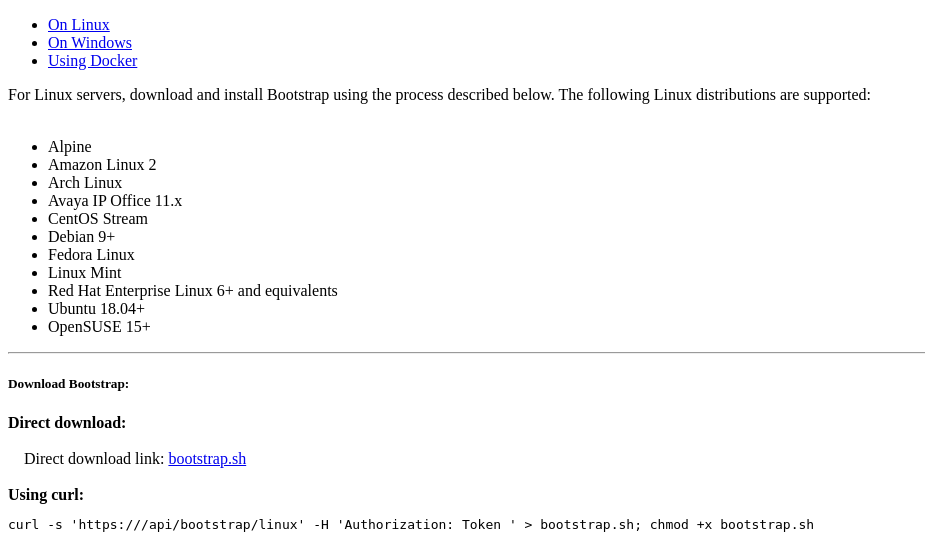
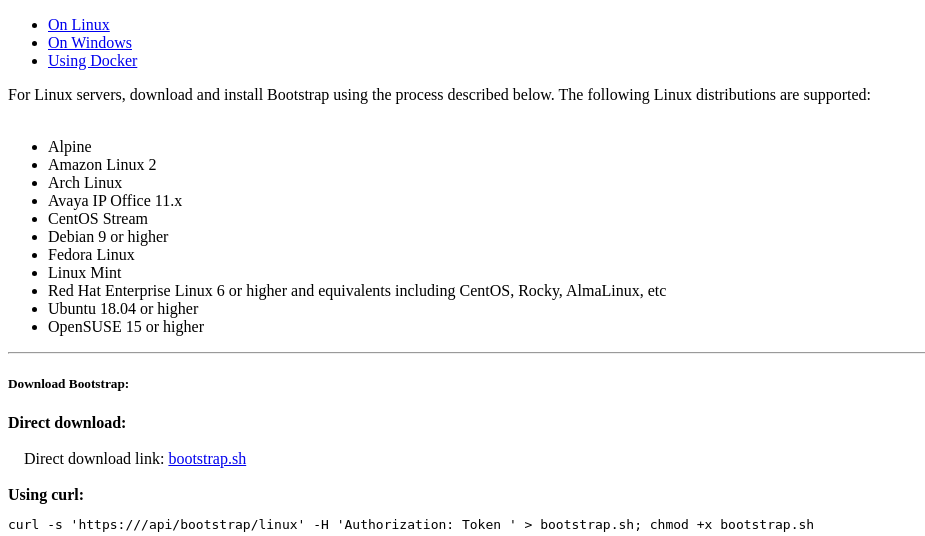
Before and after one commit to linuxdojo/evon-hub, a Django app: template hub/templates/hub/bootstrap.html in a window 1280 px wide. Shown: the part 274-810 px from the top of the page, without its empty margins (0-925 px from the left). Run offline with Django 4.2, Linux system fonts and the light colour scheme; the template is opened without the code that fills it, so the values that code supplies are empty; some libraries are stand-ins or nearby versions.

Commit message:
cosmetic

```diff
--- a/hub/templates/hub/bootstrap.html
+++ b/hub/templates/hub/bootstrap.html
@@ -53,12 +53,12 @@
                   <li>Arch Linux</li>
                   <li>Avaya IP Office 11.x</li>
                   <li>CentOS Stream</li>
-                  <li>Debian 9+</li>
+                  <li>Debian 9 or higher</li>
                   <li>Fedora Linux</li>
                   <li>Linux Mint</li>
-                  <li>Red Hat Enterprise Linux 6+ and equivalents</li>
-                  <li>Ubuntu 18.04+</li>
-                  <li>OpenSUSE 15+</li>
+                  <li>Red Hat Enterprise Linux 6 or higher and equivalents including CentOS, Rocky, AlmaLinux, etc</li>
+                  <li>Ubuntu 18.04 or higher</li>
+                  <li>OpenSUSE 15 or higher</li>
                 </ul>
                 <hr>
                 <h5>Download Bootstrap:</h5>
```
